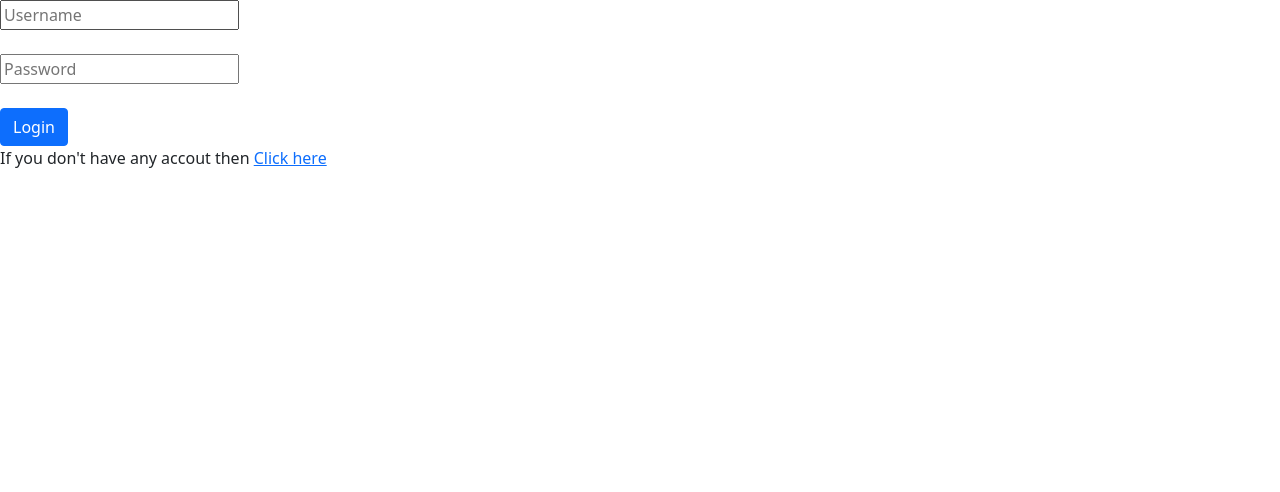
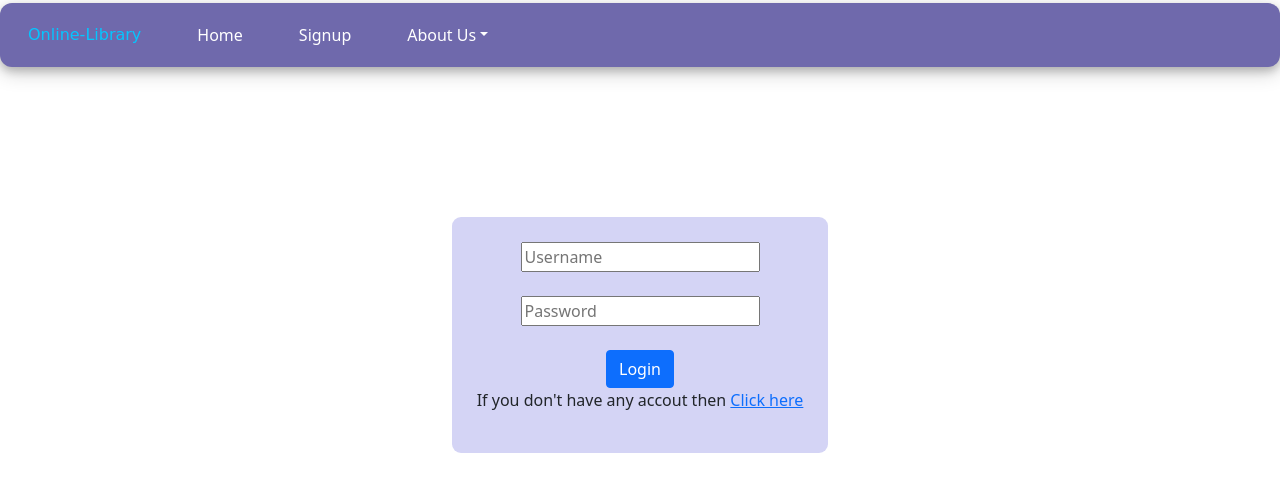
Before and after one commit to kunalavghade/Online-Library, a Django app: page /login in a window 1280 px wide. Shown: the top 492 px of the page. Run offline with Django 3.2, Linux system fonts and the light colour scheme.

Commit message:
moify login

```diff
--- /dev/null
+++ b/Onlinelib/static/login.css
@@ -0,0 +1,49 @@
+body
+{
+    background-color: #ffefb4;
+}
+header
+{
+    margin-top: 2.5px;
+    background-color:#6F69AC;
+    border-style:none;
+    border-radius:12px;
+    box-shadow: 0 4px 8px 0 rgba(0, 0, 0, 0.2), 0 6px 20px 0 rgba(0, 0, 0, 0.19);
+    color:white;
+}
+#logo
+{
+    font-family: cursive;
+    color:rgb(5, 197, 255);
+}
+header ul li
+{
+    padding:12px;
+}
+header ul li a.nav-link
+{
+    color:white;
+}
+.containt p
+{
+    font-family:Verdana, Geneva, Tahoma, sans-serif;
+    font-weight:bold;
+    text-align:right;
+    vertical-align:top;
+}
+/* If you want hover effect */
+header ul li a.nav-link:hover
+{
+    background-color: white;
+	font-weight:bold;
+    border-radius:12px;
+	color:#6F69AC;
+}
+form
+{
+    margin-top:150px;
+    padding:25px;
+    background-color: rgb(212, 212, 245);
+    width:fit-content;
+    border-radius:9px;
+}
--- a/Onlinelib/templates/login.html
+++ b/Onlinelib/templates/login.html
@@ -1,9 +1,12 @@
 <!doctype html>
+{%load static%}
 <html lang="en">
   <head>
     <!-- Required meta tags -->
     <meta charset="utf-8">
     <meta name="viewport" content="width=device-width, initial-scale=1">
+    <!--Our Manual CSS-->
+    <link rel="stylesheet" href="{%static 'login.css'%}">
 
     <!-- Bootstrap CSS -->
     <link href="https://cdn.jsdelivr.net/npm/bootstrap@5.1.1/dist/css/bootstrap.min.css" rel="stylesheet" integrity="sha384-F3w7mX95PdgyTmZZMECAngseQB83DfGTowi0iMjiWaeVhAn4FJkqJByhZMI3AhiU" crossorigin="anonymous">
@@ -11,13 +14,36 @@
     <title>Login Page</title>
   </head>
   <body>
-        <form method="POST">
+<header>
+   <ul class="nav nav-pills">
+  <li class="nav-item">
+    <a class="nav-link" id="logo" href="#">Online-Library</a>
+  </li>
+  <li class="nav-item">
+      <a class="nav-link" href="#">Home</a>
+  </li>
+  <li class="nav-item">
+    <a class="nav-link" href="./signup">Signup</a>
+  </li>
+  <li class="nav-item dropdown">
+      <a class="nav-link dropdown-toggle" data-bs-toggle="dropdown" href="#" role="button" aria-expanded="false">About Us</a>
+      <ul class="dropdown-menu">
+        <li><a class="dropdown-item" href="#">Git-Hub</a></li>
+        <li><a class="dropdown-item" href="#">Linkdin</a></li>
+        <li><a class="dropdown-item" href="#">Instagram</a></li>
+      </ul>
+    </li>
+</ul>
+</header>
+<center>
+<form method="POST">
           {% csrf_token %}
             <input type="text" placeholder="Username" name="username"><br><br>
             <input type="password" placeholder="Password" name="password"><br><br>
             <input type="submit" value="Login" class="btn btn-primary">
             <p>If you don't have any accout then <a href ="./signup">Click here</a></p>
         </form>
+      </center>
         <script src="https://cdn.jsdelivr.net/npm/bootstrap@5.1.1/dist/js/bootstrap.bundle.min.js" integrity="sha384-/bQdsTh/da6pkI1MST/rWKFNjaCP5gBSY4sEBT38Q/9RBh9AH40zEOg7Hlq2THRZ" crossorigin="anonymous"></script>
   </body>
 </html>
```
